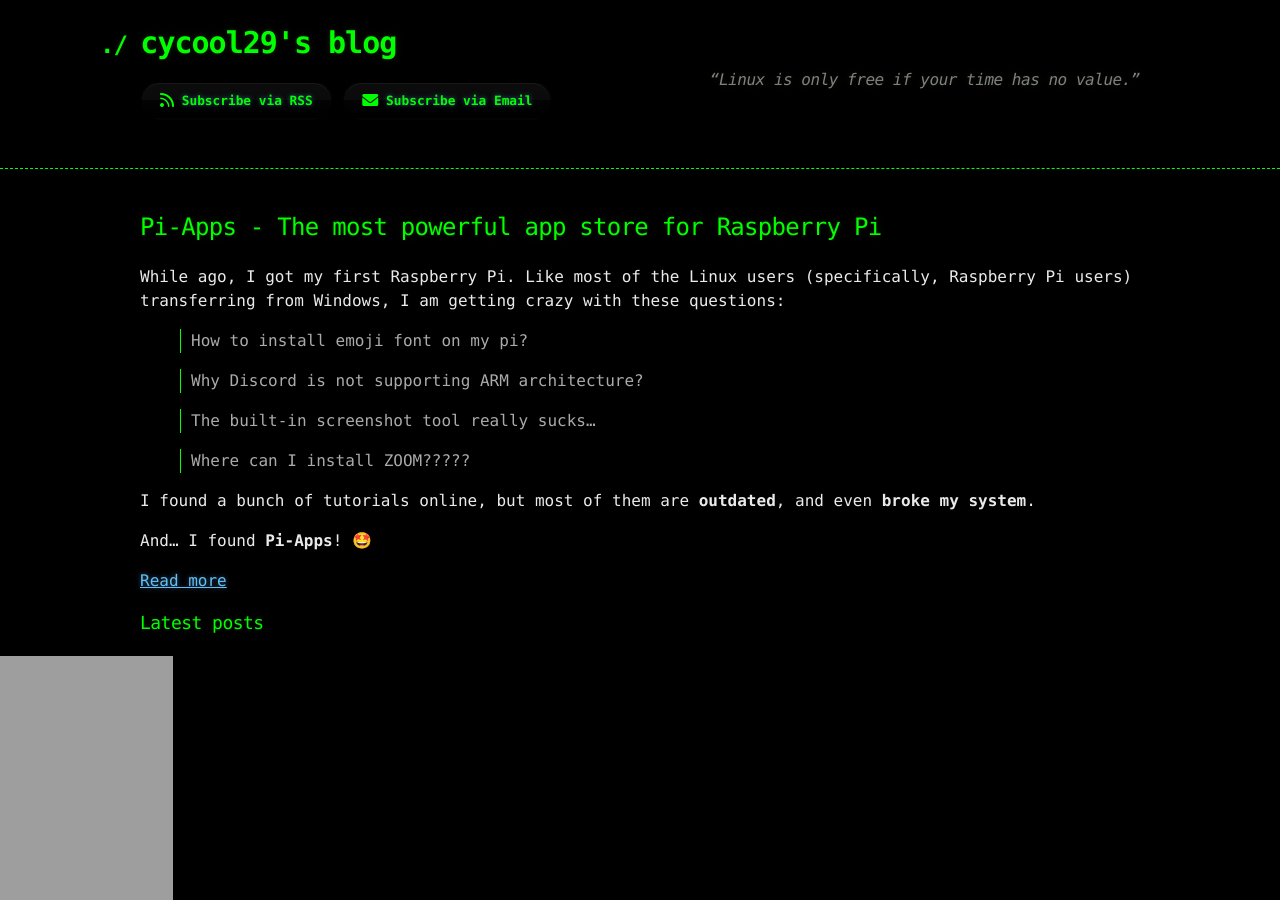
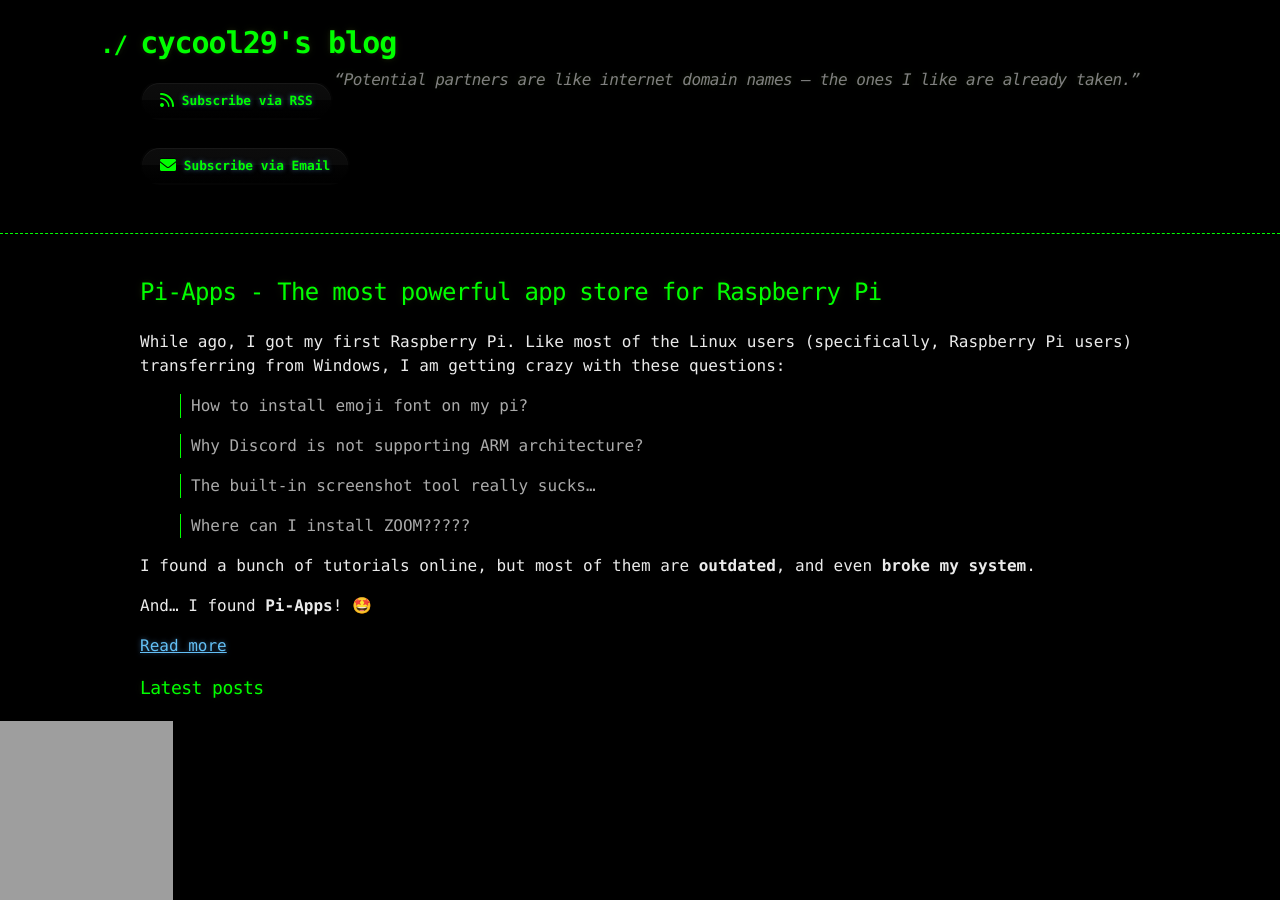
Before and after one commit to cycool29/cycool29.github.io, a Jekyll site: the page built from index.md, in a window 1280 px wide and 900 px high. Built offline with Jekyll 4.4.1, drawn with Linux system fonts in a browser that asks for light colours; a style sheet for code colours, icons or effects is not loaded.

Commit message:
Update quotes

```diff
--- a/_config.yml
+++ b/_config.yml
@@ -1,6 +1,6 @@
 title: cycool29's blog
 comments: Comments
-description: "“Linux is only free if your time has no value.” "
+description: "“Potential partners are like internet domain names — the ones I like are already taken.” "
 remote_theme: jekyll-theme-hacker
 author: cycool29
 github:
```
